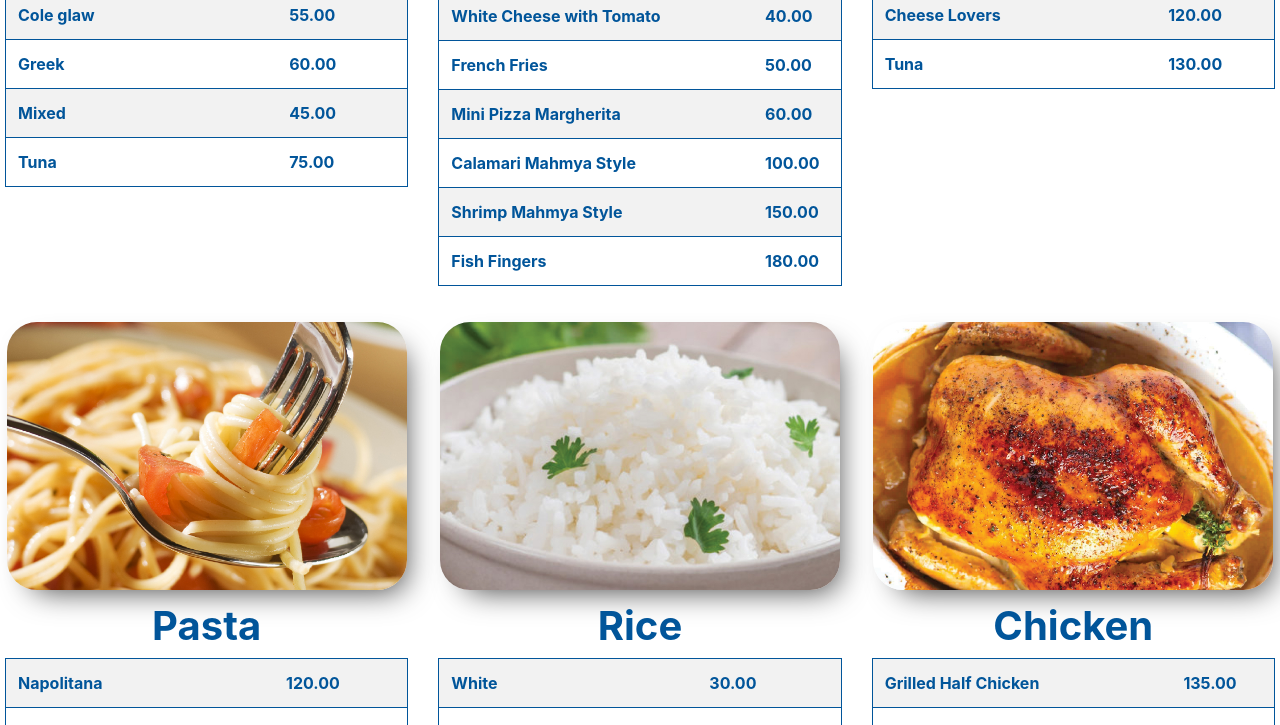
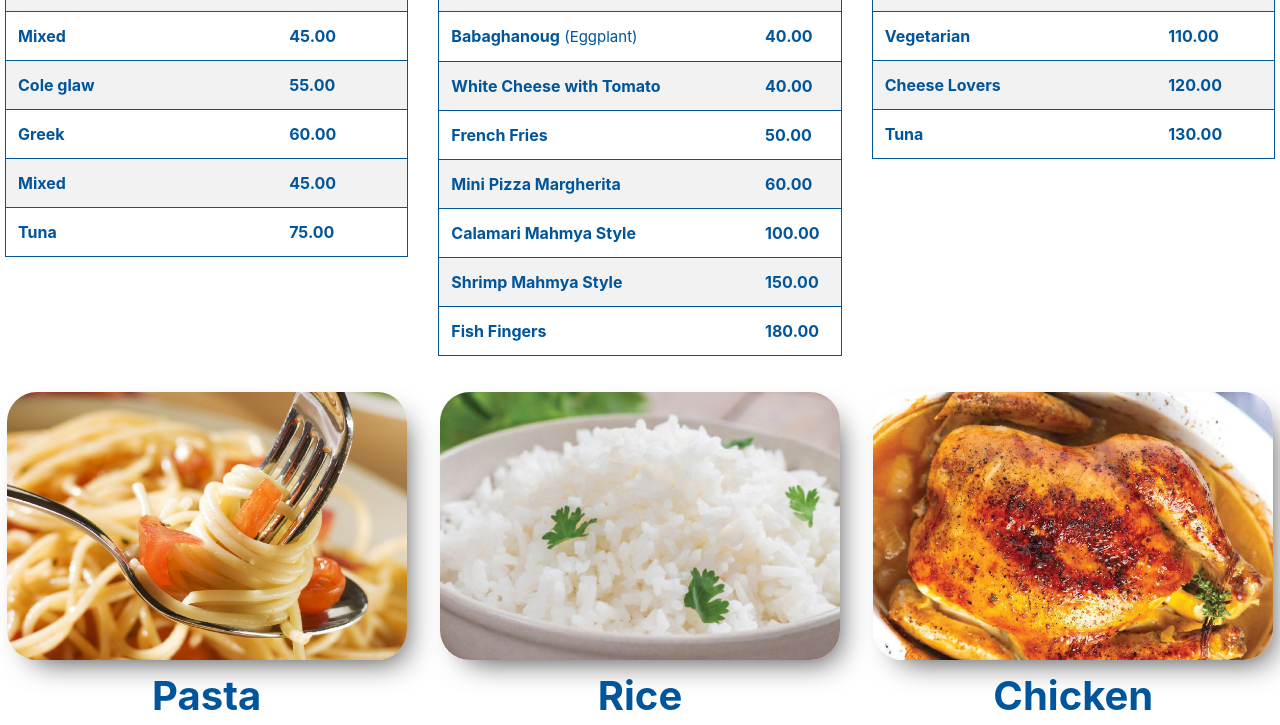
Before and after one commit to kerlos-alfy/mahmaya, a plain HTML site: page index.html in a window 1280 px wide. Shown: the part 469-1194 px from the top of the page. Drawn offline with nearby package versions, Linux system fonts and the light colour scheme.

Commit message:
“mahmaya”

```diff
--- a/style.css
+++ b/style.css
@@ -51,3 +51,7 @@
 .main-content {
     margin: 5px;
 }
+
+.main-content {
+    padding-top: 70px;
+}
```
Also changed, not shown: index.html (+1 -0 lines).
